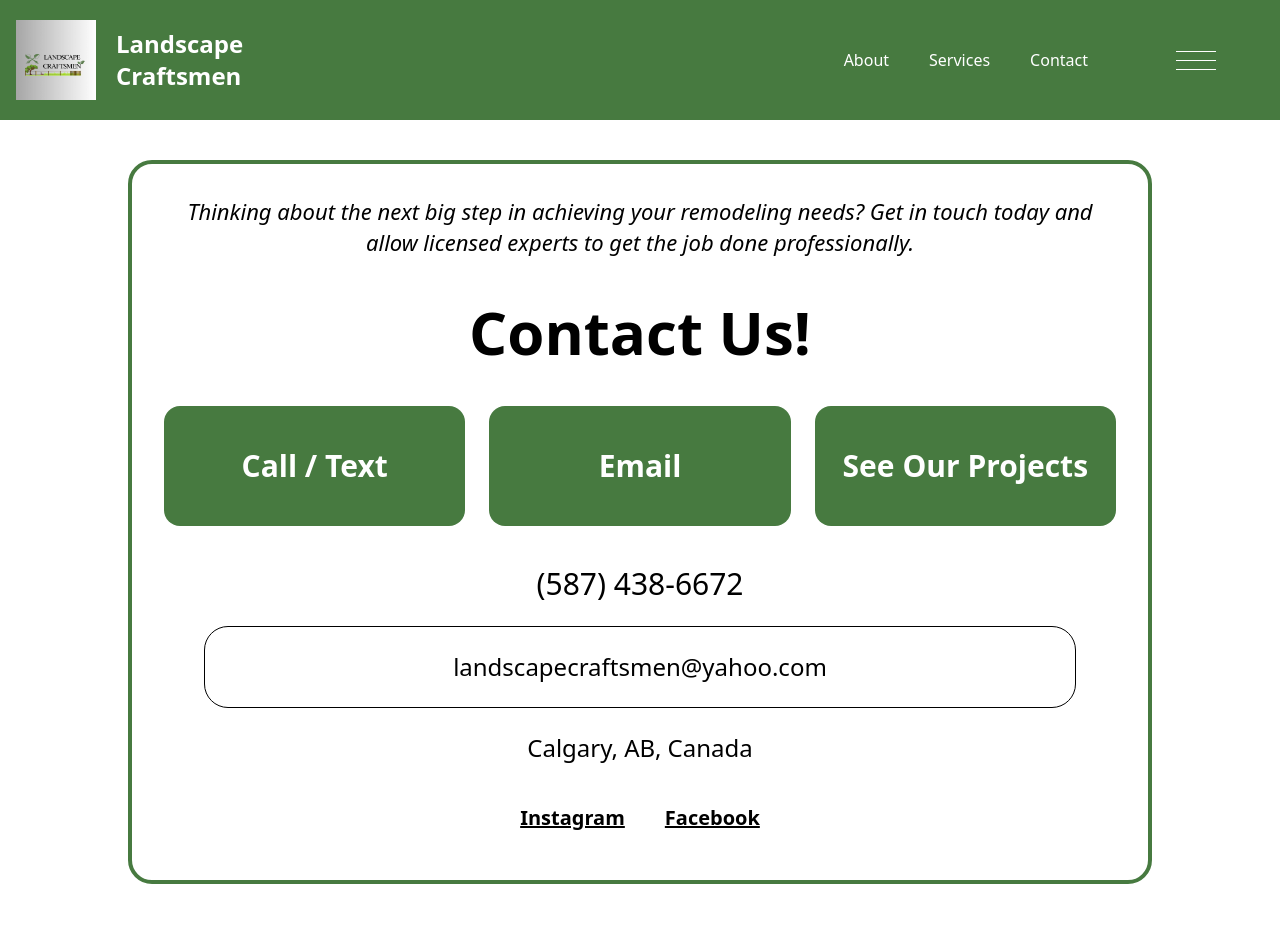
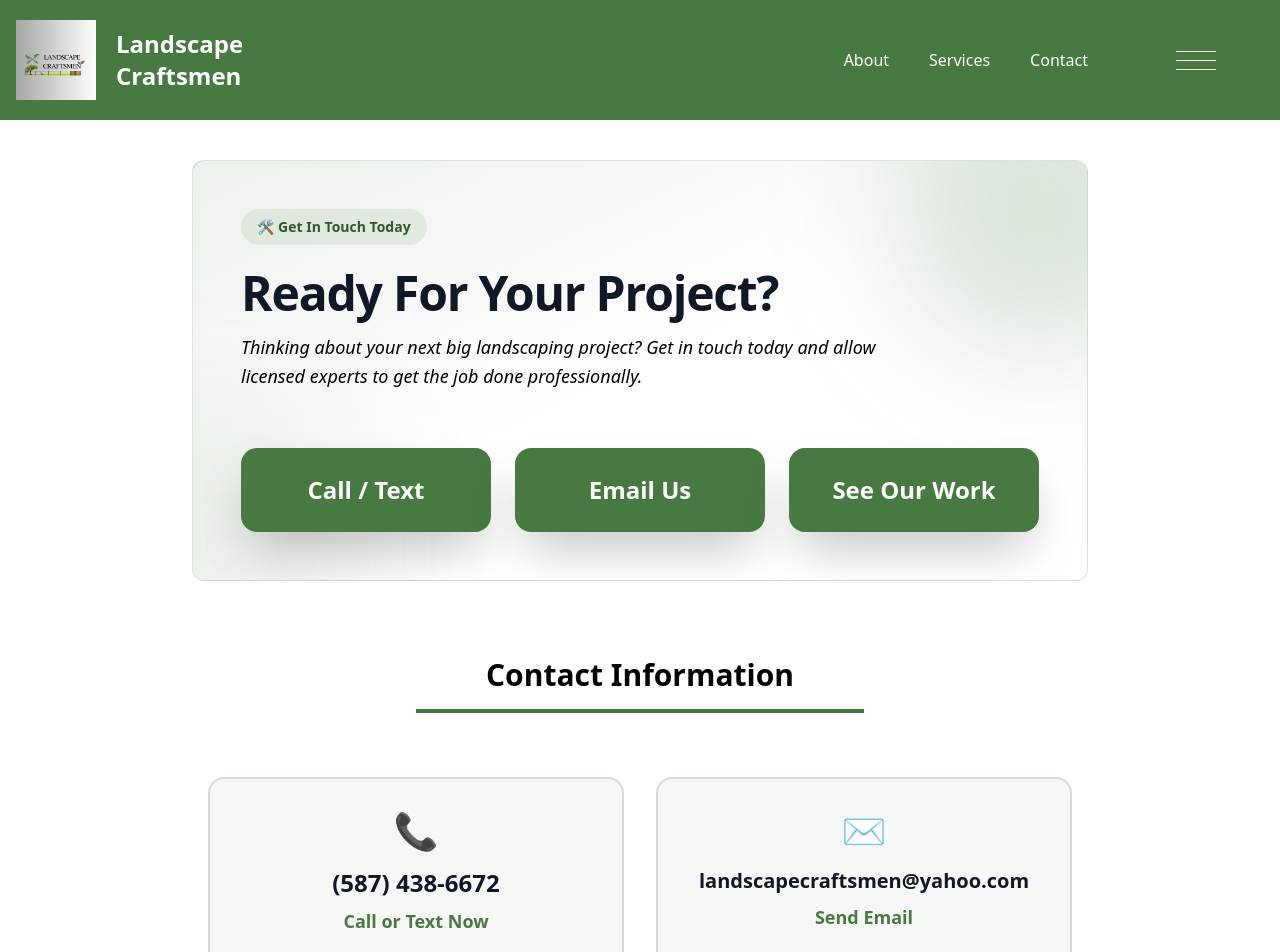
Before and after one commit to Syntactix31/capstone-proj, a Next.js app: page /contact in a window 1280 px wide. Shown: the top 952 px of the page. Built offline with nearby package versions, Linux system fonts and the light colour scheme.

Commit message:
redesigned contact page

```diff
--- a/src/app/contact/page.js
+++ b/src/app/contact/page.js
@@ -1,109 +1,284 @@
 import Link from "next/link";
-
 import NavBar from "../components/Navbar.js";
 import Footer from "../components/Footer.js";
 
 export default function Contact() {
   return (
-    <main className="bg-white flex flex-col min-h-screen">
+    <div className="overflow-hidden bg-white">
+      <header className="flex w-full bg-white">
         <NavBar />
+      </header>
 
-      <div className="flex-grow">
+      <main className="flex flex-col min-h-screen w-full bg-white gap-15">
+        <div className="w-full mx-auto max-w-8xl px-4">
+          <section className="max-w-4xl relative mt-10 overflow-hidden rounded-xl border border-[#477a40]/20 bg-gradient-to-br from-[#477a40]/10 via-white to-white p-8 md:p-12 mx-auto flex flex-col gap-10">
+            <div className="pointer-events-none absolute -right-24 -top-24 h-72 w-72 rounded-full bg-[#477a40]/20 blur-3xl" />
+            <div className="pointer-events-none absolute -bottom-28 -left-28 h-72 w-72 rounded-full bg-[#477a40]/10 blur-3xl" />
 
-        {/* Intro Section */}
-        <section className="max-w-5xl mx-auto text-center space-y-6 py-10">
-          <div className="border-4 border-[#477A40] rounded-3xl p-8">
-            <p className="text-xl md:text-[22px] text-black font-light"><i>
-              Thinking about the next big step in achieving your remodeling needs?
-              Get in touch today and allow licensed experts to get the job done
-              professionally.</i>
+            <div className="relative z-10">
+              <p className="inline-flex items-center gap-2 rounded-full bg-[#477a40]/10 px-4 py-2 text-sm font-semibold text-[#2f5a29]">
+                🛠️ Get In Touch Today
               </p>
 
+              <h1 className="mt-6 text-4xl sm:text-5xl font-extrabold tracking-tight text-gray-900">
+                Ready For Your Project?
+              </h1>
 
-        {/* Contact Title */}
-        <section className="text-center max-w-6xl mx-auto text-black space-y-4 p-11">
-          <h2 className="text-5xl md:text-6xl font-bold">Contact Us!</h2>
-        </section>
+              <p className="mt-4 max-w-2xl text-lg leading-relaxed text-black font-normal">
+                <i>Thinking about your next big landscaping project?
+                Get in touch today and allow licensed experts to get the job done professionally.</i>
+              </p>
+            </div>
 
-        {/* CTA Section */}
-        <section className="grid grid-cols-1 md:grid-cols-3 gap-6 max-w-6xl mx-auto transition-transform">
+            <div className="grid grid-cols-1 md:grid-cols-3 gap-6 pt-4">
               <a
                 href="tel:5874386672"
-            className="text-center flex items-center justify-center text-3xl font-bold py-10 rounded-2xl bg-[#477A40] text-white
-             border-2 border-transparent
-             hover:bg-white hover:border-[#477A40] hover:text-[#477A40]
-             transition-all duration-200
-             hover:scale-105 active:scale-95
-             transform-gpu origin-center"
+                className="group relative p-6 mx-auto text-white rounded-2xl bg-[#477a40] text-xl sm:text-2xl font-bold w-full max-w-md text-center hover:cursor-pointer border-2 border-transparent hover:bg-white hover:border-[#477A40] hover:text-[#477A40] transition-all duration-300 hover:scale-105 active:scale-95 shadow-xl md:shadow-2xl"
               >
-            Call / Text
+                <span>Call / Text</span>
+                <span className="opacity-0 group-hover:opacity-100 absolute bottom-3 right-4 text-xl font-bold group-hover:translate-x-1 transition-all duration-300">
+                  →
+                </span>
               </a>
 
               <a
                 href="mailto:landscapecraftsmen@yahoo.com"
-            className="text-center flex items-center justify-center text-3xl font-bold py-10 rounded-2xl bg-[#477A40] text-white
-             border-2 border-transparent
-             hover:bg-white hover:border-[#477A40] hover:text-[#477A40]
-             transition-all duration-200
-             hover:scale-105 active:scale-95
-             transform-gpu origin-center"
+                className="group relative p-6 mx-auto text-white rounded-2xl bg-[#477a40] text-xl sm:text-2xl font-bold w-full max-w-md text-center hover:cursor-pointer border-2 border-transparent hover:bg-white hover:border-[#477A40] hover:text-[#477A40] transition-all duration-300 hover:scale-105 active:scale-95 shadow-xl md:shadow-2xl"
               >
-            Email
+                <span>Email Us</span>
+                <span className="opacity-0 group-hover:opacity-100 absolute bottom-3 right-4 text-xl font-bold group-hover:translate-x-1 transition-all duration-300">
+                  →
+                </span>
               </a>
 
               <Link
                 href="/projects"
-            className="text-center flex items-center justify-center text-3xl font-bold py-10 rounded-2xl bg-[#477A40] text-white
-             border-2 border-transparent
-             hover:bg-white hover:border-[#477A40] hover:text-[#477A40]
-             transition-all duration-200
-             hover:scale-105 active:scale-95
-             transform-gpu origin-center"
+                className="group relative p-6 mx-auto text-white rounded-2xl bg-[#477a40] text-xl sm:text-2xl font-bold w-full max-w-md text-center hover:cursor-pointer border-2 border-transparent hover:bg-white hover:border-[#477A40] hover:text-[#477A40] transition-all duration-300 hover:scale-105 active:scale-95 shadow-xl md:shadow-2xl"
               >
-            See Our Projects
+                <span>See Our Work</span>
+                <span className="opacity-0 group-hover:opacity-100 absolute bottom-3 right-4 text-xl font-bold group-hover:translate-x-1 transition-all duration-300">
+                  →
+                </span>
               </Link>
+            </div>
           </section>
-
-        {/* Contact Details */}
-        <section className="max-w-5xl mx-auto space-y-6 text-center text-black p-10">
-          <p className="text-3xl">(587) 438-6672</p>
-
-          <div className="bg-white border rounded-3xl p-6">
-            <p className="text-sm sm:text-2xl">
-              landscapecraftsmen@yahoo.com
-            </p>
         </div>
 
-          <p className="text-2xl">
-            Calgary, AB, Canada
-          </p>
-        </section>
+        {/* Contact Details Section - Matches "What We Offer" style */}
+        <div className="w-full mx-auto max-w-4xl px-4 pb-10">
+          <h2 className="w-full max-w-xs sm:max-w-sm md:max-w-md mx-auto text-center p-4 text-3xl font-extrabold border-b-4 border-[#477a40] text-black mb-16">
+            Contact Information
+          </h2>
+
+          <div className="grid grid-cols-1 md:grid-cols-2 gap-8 text-center">
+            {/* Phone */}
+            <div className="group relative p-8 rounded-2xl border-2 border-[#477a40]/20 hover:border-[#477a40]/50 bg-[#477a40]/5 hover:bg-[#477a40]/10 transition-all duration-300 hover:scale-[1.02]">
+              <div className="text-4xl mb-4">📞</div>
+              <h3 className="text-2xl font-bold text-gray-900 mb-2">(587) 438-6672</h3>
+              <a href="tel:5874386672" className="text-lg font-semibold text-[#477a40] hover:underline">
+                Call or Text Now
+              </a>
+            </div>
+
+            {/* Email */}
+            <div className="group relative p-8 rounded-2xl border-2 border-[#477a40]/20 hover:border-[#477a40]/50 bg-[#477a40]/5 hover:bg-[#477a40]/10 transition-all duration-300 hover:scale-[1.02]">
+              <div className="text-4xl mb-4">✉️</div>
+              <h3 className="text-xl font-bold text-gray-900 mb-2 break-all">
+                landscapecraftsmen@yahoo.com
+              </h3>
+              <a href="mailto:landscapecraftsmen@yahoo.com" className="text-lg font-semibold text-[#477a40] hover:underline">
+                Send Email
+              </a>
+            </div>
+          </div>
+
+          {/* Location & Social */}
+          <div className="text-center mt-16 space-y-6">
+            <div className="p-8 rounded-2xl border-2 border-[#477a40]/20 bg-gradient-to-r from-[#477a40]/5 to-white">
+              <div className="text-4xl mb-4">🛠️</div>
+              <h3 className="text-2xl font-bold text-gray-900 mb-2">Calgary, AB, Canada</h3>
+              <p className="text-lg text-gray-600">Serving the Calgary area</p>
+            </div>
 
             {/* Social Links */}
-        <section className="flex justify-center gap-10 text-xl font-semibold text-black pb-4">
+            <div className="flex flex-col sm:flex-row justify-center gap-6 pt-8">
               <Link
                 href="https://www.instagram.com/landscape.craftsmen"
                 target="_blank"
-            className="underline"
+                className="group inline-flex items-center gap-2 text-xl font-bold text-[#477a40] hover:text-black transition-all duration-200 hover:underline hover:underline-offset-4"
               >
                 Instagram
               </Link>
-
               <Link
                 href="https://www.facebook.com/p/Landscape-Craftsmen-61575247719417/"
                 target="_blank"
-            className="underline"
+                className="group inline-flex items-center gap-2 text-xl font-bold text-[#477a40] hover:text-black transition-all duration-200 hover:underline hover:underline-offset-4"
               >
                 Facebook
               </Link>
-        </section>
             </div>
-          </section>
-
           </div>
+        </div>
+      </main>
 
       <Footer />
-
-    </main>
+    </div>
   );
 }
+
+
+/**   ======== TODO =========
+ * Add hover animation on the the call and text boxes at the bottom so
+ * when a desktop user hovers on it the phone/email emoji animates
+ *
+ *
+ *
+ */
+
+
+
+
+
+
+
+
+
+
+
+
+
+
+
+
+
+
+
+
+
+
+
+
+
+
+
+
+
+
+
+
+
+
+
+
+
+
+
+// import Link from "next/link";
+
+// import NavBar from "../components/Navbar.js";
+// import Footer from "../components/Footer.js";
+
+// export default function Contact() {
+//   return (
+//     <main className="bg-white flex flex-col min-h-screen">
+//       <NavBar />
+
+//       <div className="flex-grow">
+
+//         {/* Intro Section */}
+//         <section className="max-w-5xl mx-auto text-center space-y-6 py-10">
+//           <div className="border-4 border-[#477A40] rounded-3xl p-8">
+//             <p className="text-xl md:text-[22px] text-black font-light"><i>
+//               Thinking about the next big step in achieving your remodeling needs?
+//               Get in touch today and allow licensed experts to get the job done
+//               professionally.</i>
+//             </p>
+
+
+//         {/* Contact Title */}
+//         <section className="text-center max-w-6xl mx-auto text-black space-y-4 p-11">
+//           <h2 className="text-5xl md:text-6xl font-bold">Contact Us!</h2>
+//         </section>
+
+//         {/* CTA Section */}
+//         <section className="grid grid-cols-1 md:grid-cols-3 gap-6 max-w-6xl mx-auto transition-transform">
+//           <a
+//             href="tel:5874386672"
+//             className="text-center flex items-center justify-center text-3xl font-bold py-10 rounded-2xl bg-[#477A40] text-white
+//              border-2 border-transparent
+//              hover:bg-white hover:border-[#477A40] hover:text-[#477A40]
+//              transition-all duration-200
+//              hover:scale-105 active:scale-95
+//              transform-gpu origin-center"
+//           >
+//             Call / Text
+//           </a>
+
+//           <a
+//             href="mailto:landscapecraftsmen@yahoo.com"
+//             className="text-center flex items-center justify-center text-3xl font-bold py-10 rounded-2xl bg-[#477A40] text-white
+//              border-2 border-transparent
+//              hover:bg-white hover:border-[#477A40] hover:text-[#477A40]
+//              transition-all duration-200
+//              hover:scale-105 active:scale-95
+//              transform-gpu origin-center"
+//           >
+//             Email
+//           </a>
+
+//           <Link
+//             href="/projects"
+//             className="text-center flex items-center justify-center text-3xl font-bold py-10 rounded-2xl bg-[#477A40] text-white
+//              border-2 border-transparent
+//              hover:bg-white hover:border-[#477A40] hover:text-[#477A40]
+//              transition-all duration-200
+//              hover:scale-105 active:scale-95
+//              transform-gpu origin-center"
+//           >
+//             See Our Projects
+//           </Link>
+//         </section>
+
+//         {/* Contact Details */}
+//         <section className="max-w-5xl mx-auto space-y-6 text-center text-black p-10">
+//           <p className="text-3xl">(587) 438-6672</p>
+
+//           <div className="bg-white border rounded-3xl p-6">
+//             <p className="text-sm sm:text-2xl">
+//               landscapecraftsmen@yahoo.com
+//             </p>
+//           </div>
+
+//           <p className="text-2xl">
+//             Calgary, AB, Canada
+//           </p>
+//         </section>
+
+//         {/* Social Links */}
+//         <section className="flex justify-center gap-10 text-xl font-semibold text-black pb-4">
+//           <Link
+//             href="https://www.instagram.com/landscape.craftsmen"
+//             target="_blank"
+//             className="underline"
+//           >
+//             Instagram
+//           </Link>
+
+//           <Link
+//             href="https://www.facebook.com/p/Landscape-Craftsmen-61575247719417/"
+//             target="_blank"
+//             className="underline"
+//           >
+//             Facebook
+//           </Link>
+//         </section>
+//           </div>
+//           </section>
+
+//       </div>
+
+//       <Footer />
+
+//     </main>
+//   );
+// }
```
Lines whose indentation alone changed are shown as unchanged.
